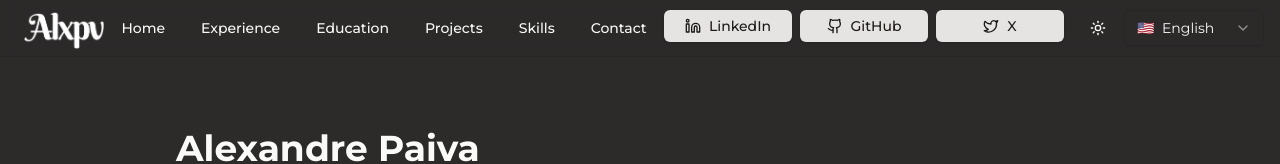
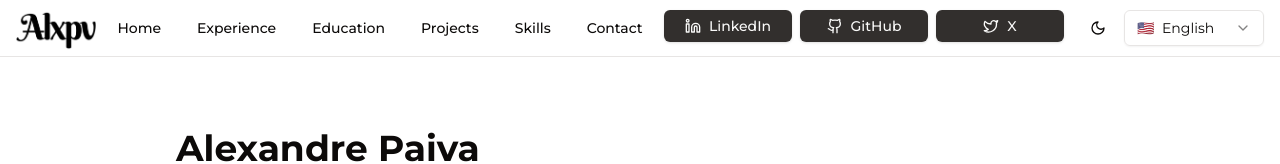
Before and after one commit to Alexaandrepaiva/alxpv-portfolio, a Next.js app: page / in a window 1280 px wide. Shown: the top 164 px of the page. Built offline with nearby package versions, Linux system fonts and the light colour scheme.

Commit message:
Fix card borders

```diff
--- a/src/app/layout.tsx
+++ b/src/app/layout.tsx
@@ -17,7 +17,7 @@ export default function RootLayout({
   children,
 }: Readonly<{ children: React.ReactNode }>) {
   return (
-    <html lang="en" className={`${GeistSans.variable} dark`}>
+    <html lang="en" className={`${GeistSans.variable} light`}>
       <body>
         <ThemeProvider>
           <LanguageProvider>{children}</LanguageProvider>
--- a/src/components/ui/button.tsx
+++ b/src/components/ui/button.tsx
@@ -14,7 +14,7 @@ const buttonVariants = cva(
         destructive:
           "bg-destructive text-destructive-foreground shadow-sm hover:bg-destructive/90",
         outline:
-          "border border-input bg-background shadow-sm hover:bg-accent hover:text-accent-foreground",
+          "border border-border bg-background shadow-sm hover:bg-accent hover:text-accent-foreground",
         secondary:
           "bg-secondary text-secondary-foreground shadow-sm hover:bg-secondary/80",
         ghost: "hover:bg-accent hover:text-accent-foreground",
--- a/src/components/ui/card.tsx
+++ b/src/components/ui/card.tsx
@@ -9,7 +9,7 @@ const Card = React.forwardRef<
   <div
     ref={ref}
     className={cn(
-      "rounded-xl border bg-card text-card-foreground shadow",
+      "rounded-xl border border-border bg-card text-card-foreground shadow",
       className
     )}
     {...props}
--- a/src/contexts/ThemeContext.tsx
+++ b/src/contexts/ThemeContext.tsx
@@ -13,7 +13,7 @@ type ThemeContextType = {
 const ThemeContext = createContext<ThemeContextType | undefined>(undefined);
 
 export function ThemeProvider({ children }: { children: React.ReactNode }) {
-  const [theme, setTheme] = useState<Theme>("dark");
+  const [theme, setTheme] = useState<Theme>("light");
   const [mounted, setMounted] = useState(false);
 
   const toggleTheme = () => {
--- a/src/styles/globals.css
+++ b/src/styles/globals.css
@@ -48,7 +48,7 @@
     --accent-foreground: 60 9.1% 97.8%;
     --destructive: 0 62.8% 30.6%;
     --destructive-foreground: 60 9.1% 97.8%;
-    --border: 12 6.5% 15.1%;
+    --border: 240 5% 65%;
     --input: 12 6.5% 15.1%;
     --ring: 24 5.7% 82.9%;
     --chart-1: 220 70% 50%;
```
